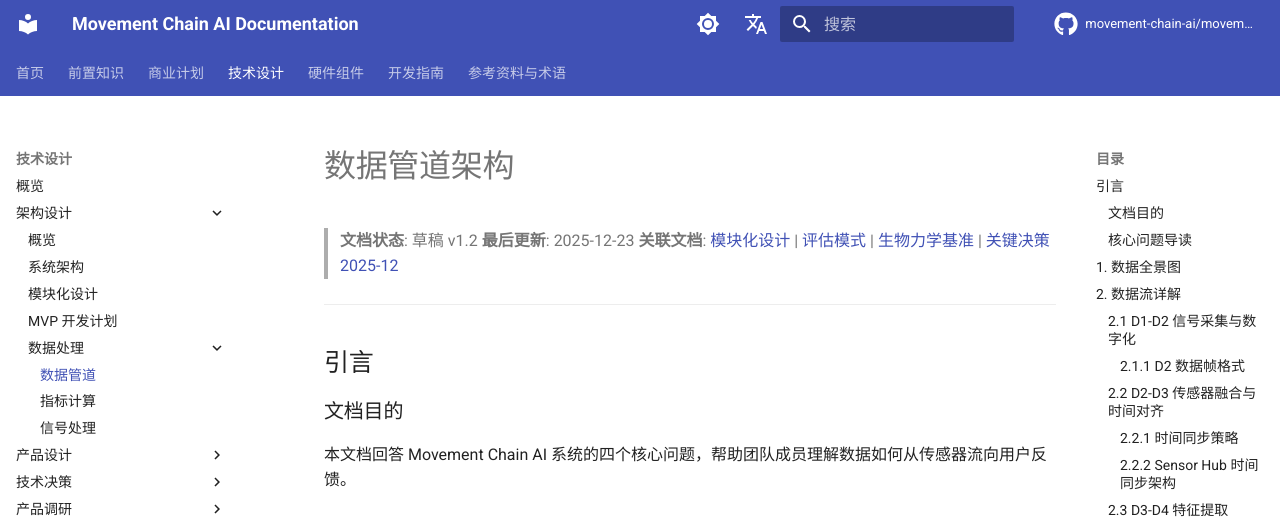
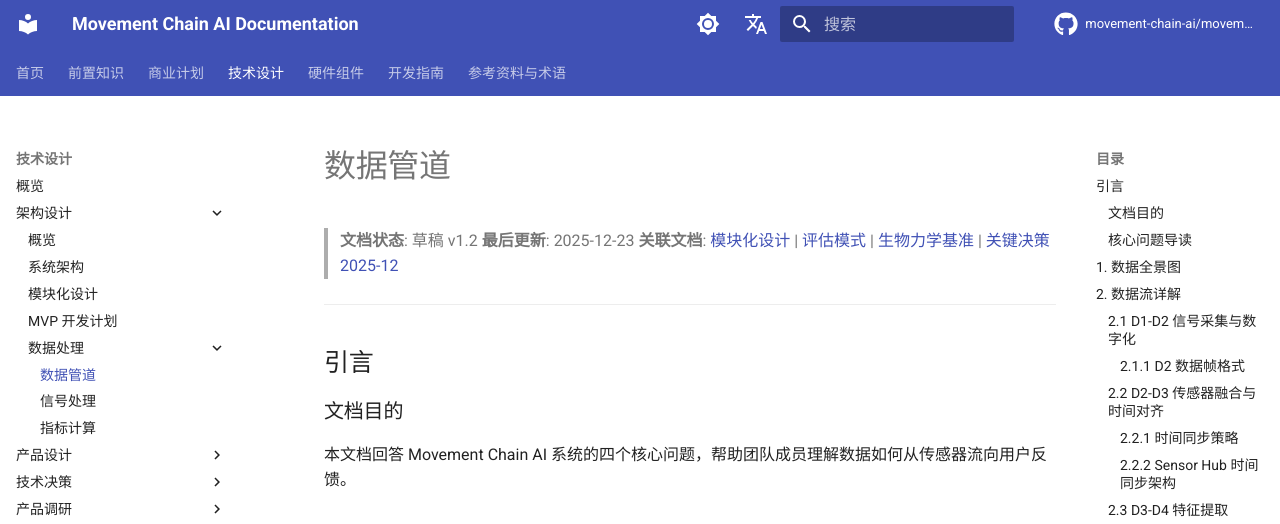
Before and after one commit to movement-chain-ai/movement-chain-docs, an MkDocs documentation site: the page built from docs/zh/design/architecture/data-processing/data-pipeline.md, in a window 1280 px wide and 900 px high. Shown: the top 524 px of the window. Built offline with MkDocs 1.6.1 and Material for MkDocs 9.7.7, drawn with Linux system fonts in a browser that asks for light colours; comment, search, counter and statistics services are not loaded; the version menu is left out.

Commit message:
docs: reorder nav - signal processing second
🤖 Generated with [Claude Code](https://claude.com/claude-code)

Co-Authored-By: Claude Opus 4.5 <noreply@anthropic.com>

```diff
--- a/docs/zh/design/architecture/data-processing/data-pipeline.md
+++ b/docs/zh/design/architecture/data-processing/data-pipeline.md
@@ -1,4 +1,4 @@
-# 数据管道架构
+# 数据管道
 
 > **文档状态**: 草稿 v1.2
 > **最后更新**: 2025-12-23
--- a/mkdocs.yml
+++ b/mkdocs.yml
@@ -155,8 +155,8 @@ nav:
           - MVP 开发计划: design/architecture/mvp-plan.md
           - 数据处理:
               - 数据管道: design/architecture/data-processing/data-pipeline.md
+              - 信号处理: design/architecture/data-processing/signal-processing.md
               - 指标计算: design/architecture/data-processing/metrics-calculation.md
-              - 信号处理: design/architecture/data-processing/signal-processing.md
       - 产品设计:
           - 概览: design/specs/index.md
           - 三种产品版本: design/specs/three-product-versions.md
```
